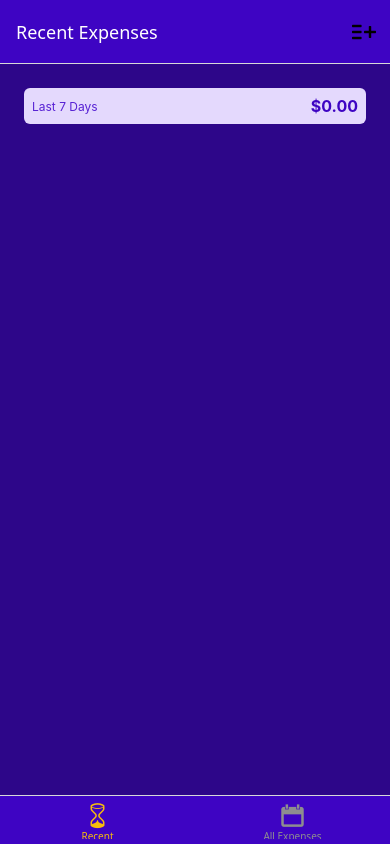
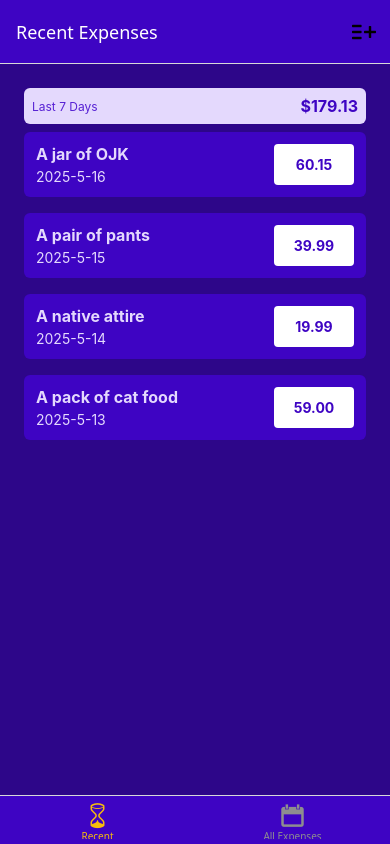
Before and after one commit to 0x3ree/ExpenseTracker, a React Native app: screen /RecentExpenses in a window 390 px wide. Built offline with nearby package versions, Linux system fonts and the light colour scheme.

Commit message:
Update StatusBar style, enhance ExpensesOutput with fallback text, and modify dummy expense dates for testing

```diff
--- a/App.js
+++ b/App.js
@@ -64,7 +64,7 @@ function BottomScreen() {
 export default function App() {
   return (
     <>
-      <StatusBar style="auto" />
+      <StatusBar style="light" />
       <ExpensesContextProvider>
         <NavigationContainer>
           <Stack.Navigator
--- a/components/Expenses/ExpenseOutPut.js
+++ b/components/Expenses/ExpenseOutPut.js
@@ -1,4 +1,4 @@
-import { View, StyleSheet } from "react-native";
+import { Text, View, StyleSheet } from "react-native";
 import { GlobalStyles } from "../../constants/Styles";
 import ExpensesList from "./ExpensesList";
 import ExpenseSummary from "./ExpenseSummary";
@@ -6,11 +6,15 @@ import ExpenseSummary from "./ExpenseSummary";
 // in here we get the expeses props(that should be displayd in a list and summarized) which is an array of objects,
 // in here we are using a dummy data to test the component
 
-function ExpensesOutput({ expenses, expensesPeriod }) {
+function ExpensesOutput({ expenses, expensesPeriod, fallbackText }) {
+  let content = <Text style={styles.infoText}>{fallbackText}</Text>; // this is the default content that will be displayed if there are no expenses
+  if (expenses.length > 0) {
+    content = <ExpensesList expenses={expenses} />; // this will display the list of expenses if there are any
+  }
   return (
     <View style={styles.container}>
       <ExpenseSummary expenses={expenses} periodName={expensesPeriod} />
-      <ExpensesList expenses={expenses} />
+      {content}
     </View>
   );
   // we used the view here to be able to edit/add styles/manipulate the final output of the component
@@ -26,4 +30,10 @@ const styles = StyleSheet.create({
     backgroundColor: GlobalStyles.color.primary700,
     flex: 1,
   },
+  infoText: {
+    color: "white",
+    fontSize: 16,
+    textAlign: "center",
+    marginTop: 32,
+  },
 });
--- a/screens/AllExpenses.js
+++ b/screens/AllExpenses.js
@@ -5,7 +5,11 @@ import { ExpensesContext } from "../store/expenses-context";
 function AllExpenses() {
   const expensesCtx = useContext(ExpensesContext); // here we are using the context to get the expenses data since we are not using it in the component but we are using it in the ExpensesOutput component
   return (
-    <ExpensesOutput expenses={expensesCtx.expenses} expensesPeriod="Total" />
+    <ExpensesOutput
+      expenses={expensesCtx.expenses}
+      expensesPeriod="Total"
+      fallbackText={"No expenses registered "}
+    />
   );
 }
 
--- a/screens/ManageExpenses.js
+++ b/screens/ManageExpenses.js
@@ -1,12 +1,14 @@
-import { Text, View, StyleSheet } from "react-native";
-import { useLayoutEffect } from "react";
+import { View, StyleSheet } from "react-native";
+import { useLayoutEffect, useContext } from "react";
 import { Entypo } from "@expo/vector-icons";
 import { GlobalStyles } from "../constants/Styles";
 import Button from "../components/Ui/Button";
+import { ExpensesContext } from "../store/expenses-context";
 
 // in here using the ManageScreen to handle both the edit(when we tap an item(added expense)) and add a new expense. so when we click one the edit it shows a different title from when we click add
 
 function ManageExpenses({ route, navigation }) {
+  const expensesCtx = useContext(ExpensesContext); // this will give us access to the expenses context and the functions to update the expenses array
   const editedExpenseId = route.params?.expenseId;
   // the question mark is used to check if the expenseId is undefined or not, if it is undefined it will not throw an error and will just return undefined
   // if it is defined it will return the value of expenseId
@@ -24,6 +26,8 @@ function ManageExpenses({ route, navigation }) {
   }, [navigation, isEditing]);
 
   function deleteExpenseHandler() {
+    expensesCtx.deleteExpense(editedExpenseId);
+    // this will delete the expense from the expenses array
     navigation.goBack();
   }
 
@@ -32,6 +36,19 @@ function ManageExpenses({ route, navigation }) {
   }
 
   function confirmHandler() {
+    if (isEditing) {
+      expensesCtx.updateExpense(editedExpenseId, {
+        description: "edited test",
+        amount: 29.99,
+        date: new Date("2025-05-14"),
+      });
+    } else {
+      expensesCtx.addExpense({
+        description: "added test",
+        amount: 19.99,
+        date: new Date("2025-05-14"),
+      });
+    }
     navigation.goBack();
   }
 
--- a/screens/RecentExpenses.js
+++ b/screens/RecentExpenses.js
@@ -12,7 +12,11 @@ function RecentExpenses() {
     return expense.date > date7DaysAgo;
   });
   return (
-    <ExpensesOutput expenses={recentExpenses} expensesPeriod="Last 7 Days" />
+    <ExpensesOutput
+      expenses={recentExpenses}
+      expensesPeriod="Last 7 Days"
+      fallbackText={"No expenses in the last 7 days "}
+    />
   );
 }
 
--- a/store/expenses-context.js
+++ b/store/expenses-context.js
@@ -4,62 +4,62 @@ const DUMMY_EXPENSES = [
     id: "e1",
     description: "A jar of OJK",
     amount: 60.15,
-    date: new Date("2023-01-01"),
+    date: new Date("2025-05-16"),
   },
   {
     id: "e2",
     description: "A pair of pants",
     amount: 39.99,
-    date: new Date("2023-01-02"),
+    date: new Date("2025-05-15"),
   },
   {
     id: "e3",
     description: "A native attire",
     amount: 19.99,
-    date: new Date("2023-07-03"),
+    date: new Date("2025-05-14"),
   },
   {
     id: "e4",
     description: "A pack of cat food",
     amount: 59.0,
-    date: new Date("2023-08-04"),
+    date: new Date("2025-05-13"),
   },
   {
     id: "e5",
     description: "A pair of shoes",
     amount: 39.99,
-    date: new Date("2023-09-05"),
+    date: new Date("2025-02-05"),
   },
 
   {
     id: "e6",
     description: "A jar of OJK",
     amount: 60.15,
-    date: new Date("2023-10-01"),
+    date: new Date("2025-02-01"),
   },
   {
     id: "e7",
     description: "A pair of pants",
     amount: 39.99,
-    date: new Date("2023-10-02"),
+    date: new Date("2025-02-02"),
   },
   {
     id: "e8",
     description: "A native attire",
     amount: 19.99,
-    date: new Date("2023-11-03"),
+    date: new Date("2025-01-03"),
   },
   {
     id: "e9",
     description: "A pack of cat food",
     amount: 59.0,
-    date: new Date("2023-12-04"),
+    date: new Date("2025-01-04"),
   },
   {
     id: "e10",
     description: "A pair of shoes",
     amount: 39.99,
-    date: new Date("2023-12-05"),
+    date: new Date("2025-01-05"),
   },
 ];
 
```
